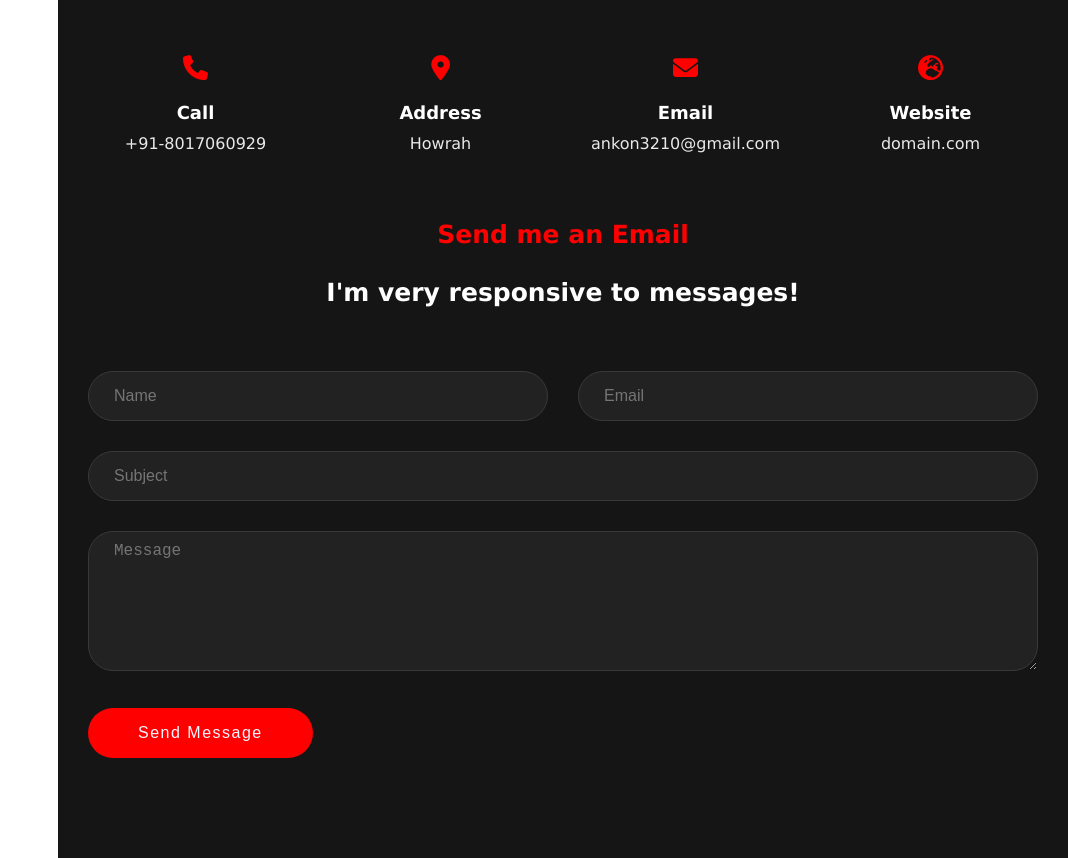
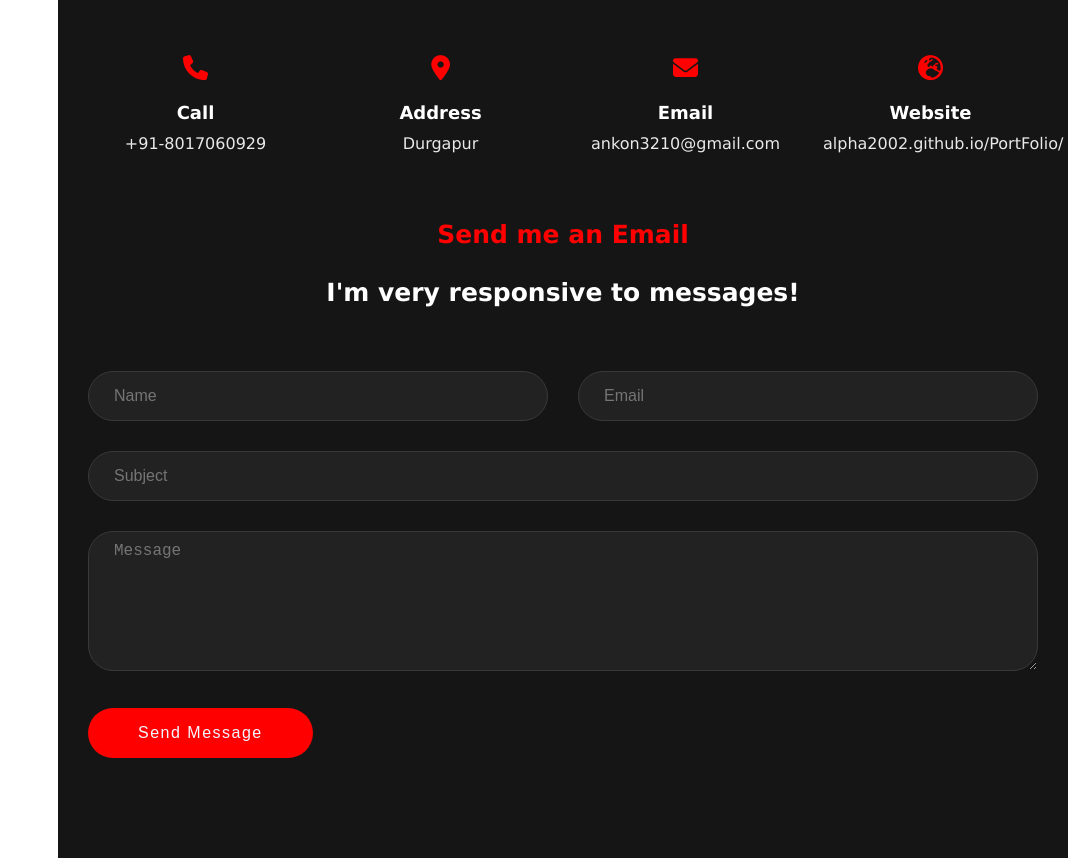
Before and after one commit to alpha2002/PortFolio, a plain HTML site: page index.html in a window 1280 px wide. Shown: the part 3740-4598 px from the top of the page, without its empty margins (212-1280 px from the left). Drawn offline with Linux system fonts and the light colour scheme; a script that the page names is missing.

Commit message:
Update index.html

```diff
--- a/index.html
+++ b/index.html
@@ -435,7 +435,7 @@
                         <i class="fa fa-map-marker-alt"></i>
                     </div>
                     <h4>Address</h4>
-                    <p>Howrah</p>
+                    <p>Durgapur</p>
                 </div>
                 <div class="contact-info-item padd-15">
                     <div class="icon">
@@ -449,7 +449,7 @@
                         <i class="fa fa-globe-europe"></i>
                     </div>
                     <h4>Website</h4>
-                    <p>domain.com</p>
+                    <p>alpha2002.github.io/PortFolio/</p>
                 </div>
             </div>
             <h3 class="contact-title padd-15">Send me an Email</h3>
```
